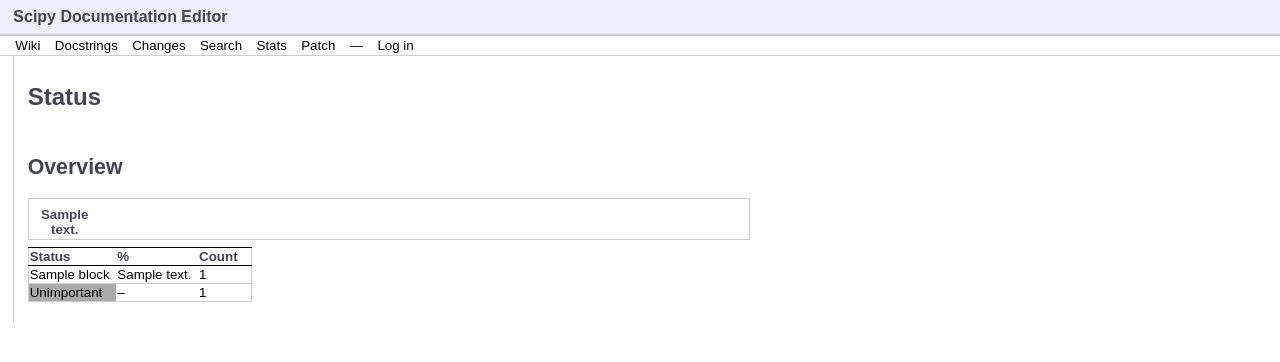
After one commit to pv/pydocweb, a Django app: template pydocweb/templates/stats.html in a window 1280 px wide. The commit adds this page. Shown: the top 362 px of the page. Run offline with Django 3.2, Linux system fonts and the light colour scheme; the template is opened without the code that fills it: most values are stand-ins (such as "Sample title", 1, 10 or a date in 2020); parts of the project's set-up code (start-up, migrations or seed data) failed here and were passed over.

Commit message:
Add stats view

```diff
--- a/pydocweb/doc/urls.py
+++ b/pydocweb/doc/urls.py
@@ -26,6 +26,7 @@
     (r'^accounts/register/$', 'register'),
     (r'^changes/$', 'changes'),
     (r'^search/$', 'search'),
+    (r'^stats/$', 'stats'),
 )
 
 urlpatterns += patterns(
--- a/pydocweb/media/css/common.css
+++ b/pydocweb/media/css/common.css
@@ -589,3 +589,15 @@
 .changes td {
     white-space: nowrap;
 }
+
+/*
+ * Stats
+ */
+#block .none { background: #fff; }
+#block .changed { background: #ddd; }
+#block .needs-work { background: #fcc; }
+#block .old-reviewed { background: #dda; }
+#block .reviewed { background: #ffc; }
+#block .old-proofed { background: #ada; }
+#block .proofed { background: #cfc; }
+#block .unimportant { background: #aaa; }
--- a/pydocweb/templates/base.html
+++ b/pydocweb/templates/base.html
@@ -18,6 +18,7 @@
 	<li class="button"><a href="{% url pydocweb.doc.views.docstring_index %}">Docstrings</a></li>
 	<li class="button"><a href="{% url pydocweb.doc.views.changes %}">Changes</a></li>
 	<li class="button"><a href="{% url pydocweb.doc.views.search %}">Search</a></li>
+	<li class="button"><a href="{% url pydocweb.doc.views.stats %}">Stats</a></li>
 {% if perms.doc.change_docstring %}
 	<li class="button"><a href="{% url pydocweb.doc.views.merge %}">Merge</a></li>
 {% endif %}
--- /dev/null
+++ b/pydocweb/templates/stats.html
@@ -0,0 +1,47 @@
+{% extends "base.html" %}
+
+{% block title %}Status{% endblock %}
+{% block pagetitle %}Status{% endblock %}
+
+{% block content %}
+
+<div id="block">
+  <h2>Overview</h2>
+  <div style="padding: 0; border: 1px solid #ccc; height: 3em; width: 90%;">
+    {% for block in blocks %}
+    <div style="height: 3em; padding: 0; margin: 0; width: {{block.width|escape}}%; overflow: hidden; text-align: center; float:left; vertical-align: middle; font-weight: bold; color: #445;" class="{{block.code|escape}}"><div style="padding-top: 0.6em;">{{block.text|escape}}</div></div>
+    {% endfor %}
+  </div>
+  <table>
+    <tr>
+      <th>Status</th>
+      <th>%</th>
+      <th>Count</th>
+    </tr>
+    {% for block in blocks reversed %}
+    <tr>
+      <td class="{{block.code|escape}}">{{block.name|escape}}</td>
+      <td>{{block.text|escape}}</td>
+      <td>{{block.count|escape}}</td>
+    </tr>
+    {% endfor %}
+    <tr>
+      <td class="unimportant">Unimportant</td>
+      <td>&ndash;</td>
+      <td>{{unimportant_count|escape}}</td>
+    </tr>
+  </table>
+</div>
+
+
+
+
+{% endblock %}
+
+
+
+{% block extra_headers %}
+{{block.super}}
+<script>
+</script>
+{% endblock %}
```
Also changed, not shown: pydocweb/doc/views.py (+37 -0 lines).
